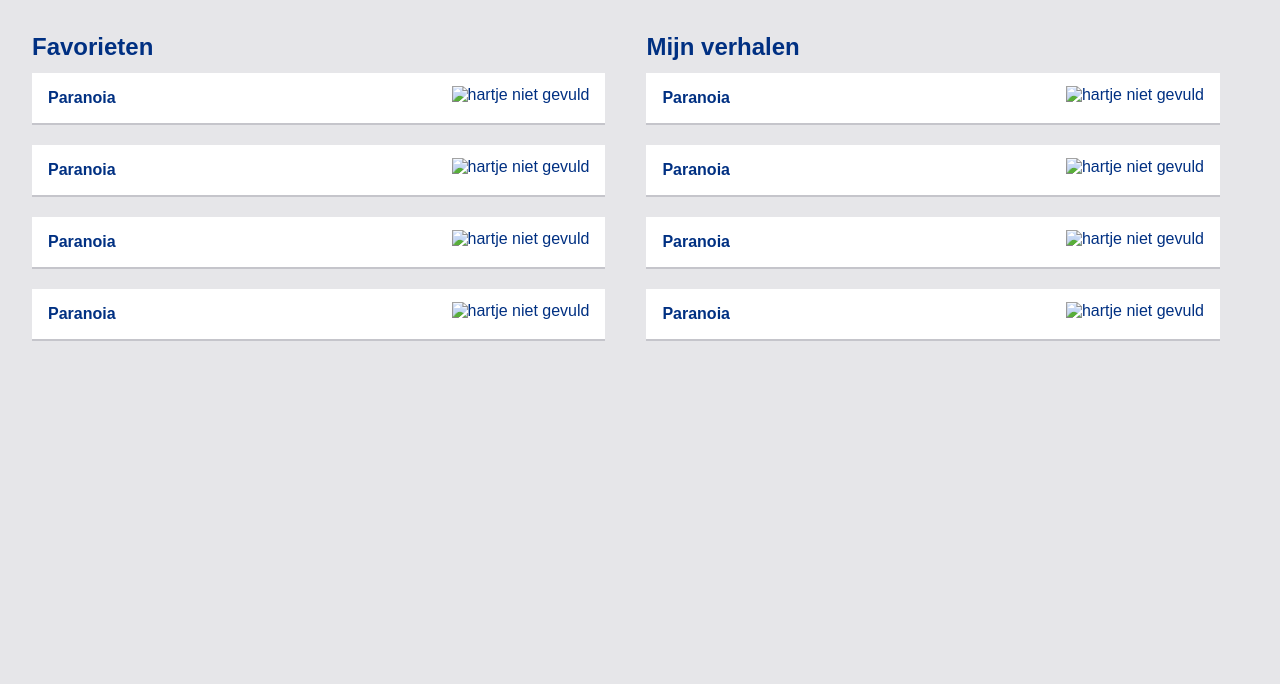
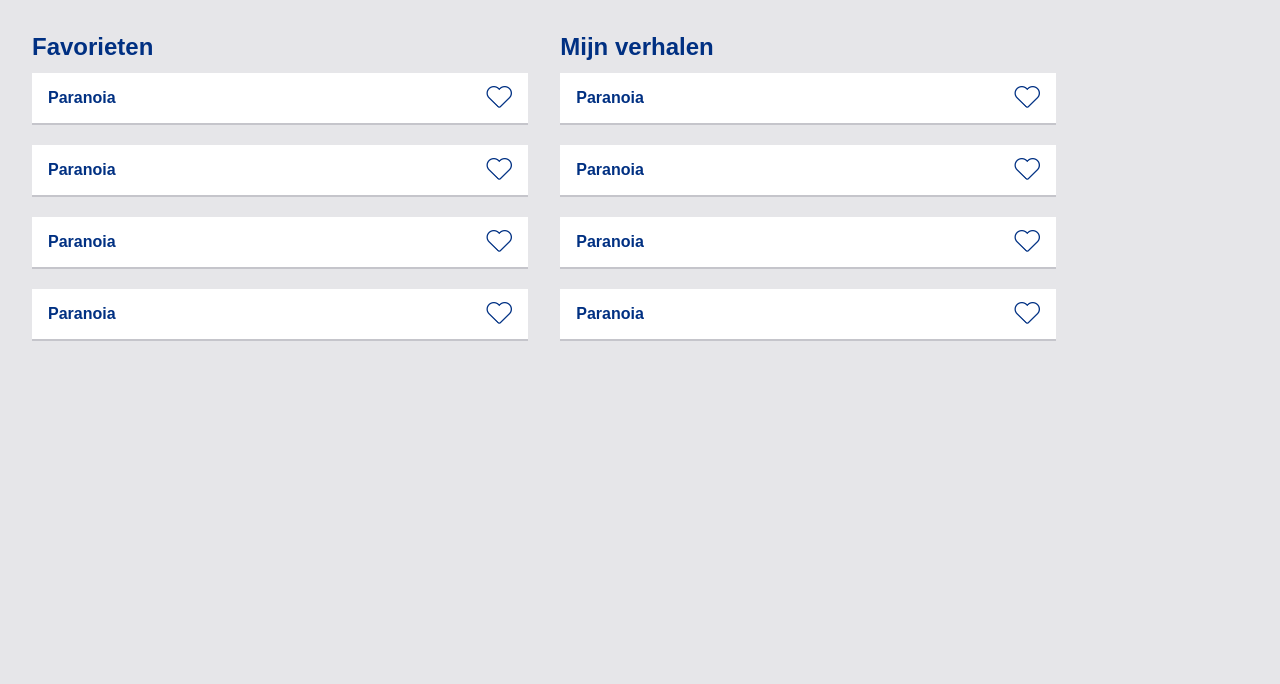
Before and after one commit to maybuzz/project-web, a plain HTML site: page static/account.html in a window 1280 px wide. Shown: the part 116-800 px from the top of the page. Drawn offline with Linux system fonts and the light colour scheme; files that its build step writes are made by us from their sources.

Commit message:
fixed structure

```diff
--- /dev/null
+++ b/js/fill.js
@@ -0,0 +1,39 @@
+/*jslint browser: true, devel: true, eqeq: true, plusplus: true, sloppy: true, vars: true, white: true*/
+
+var empty = document.querySelectorAll(".empty")
+var full = document.querySelectorAll(".full")
+var bubble = document.querySelector(".bubbleOff")
+
+for (let i = 0; i < empty.length; i++) {
+  empty[i].addEventListener('click', function(){
+    fillHeart(i)
+  })
+}
+
+function fillHeart(i) {
+    empty[i].className = "full"
+    full[i].className = "empty"
+
+    if(empty[i].className = "full"){
+      bubble.className = "bubbleOn"
+    }
+}
+
+// function bubble() {
+//   bubble.className = "bubbleOn"
+// }
+
+for (let i = 0; i < full.length; i++) {
+  full[i].addEventListener('click', function(){
+    emptyHeart(i)
+  })
+}
+
+function emptyHeart(i) {
+  empty[i].className = "empty"
+  full[i].className = "full"
+
+  if(empty[i].className = "empty"){
+    bubble.className = "bubbleOff"
+  }
+}
--- a/static/account.html
+++ b/static/account.html
@@ -4,18 +4,19 @@
     <meta charset="UTF-8">
     <meta name="viewport" content="width=device-width, initial-scale=1">
     <title>Profiel</title>
-    <link rel="stylesheet" type="text/css" href="assets/newstyle.css">
+    <link rel="stylesheet" type="text/css" href="../assets/newstyle.css">
 </head>
 <body>
   <header>
     <nav>
       <ul>
-        <li><a href="index.html"><img class="header" alt="NS logo" src="assets/images/logo1.png"></a></li>
+        <li><a href="index.html"><img class="header" alt="NS logo" src="../assets/images/icons/logo1.png"></a></li>
         <li><h1><a href="index.html">Verhalen in stijl</a></h1></li>
-        <li><a href="account.html"><img class="header" alt="profile" src="assets/images/profiel.png"></a><div id="bubble" class="bubbleOff"></div></li>
+        <li><a href="account.html"><img class="header" alt="profile" src="../assets/images/icons/profiel.png"></a><div id="bubble" class="bubbleOff"></div></li>
       </ul>
     </nav>
   </header>
+
   <main>
     <h1>Goedendag, welkom bij uw profiel</h1>
       <div>
@@ -23,51 +24,51 @@
           <h2>Favorieten</h2>
             <article>
               <h4><a href="paranoia.html">Paranoia</a></h4>
-                <img class="empty" src="assets/images/nietvol.png" alt="hartje niet gevuld">
-                <img class="full" src="assets/images/vol.png" alt="hartje gevuld">
+              <img class="empty" src="../assets/images/icons/nietvol.png" alt="hartje niet gevuld">
+              <img class="full" src="../assets/images/icons/vol.png" alt="hartje gevuld">
             </article>
             <article>
               <h4><a href="paranoia.html">Paranoia</a></h4>
-                <img class="empty" src="assets/images/nietvol.png" alt="hartje niet gevuld">
-                <img class="full" src="assets/images/vol.png" alt="hartje gevuld">
+              <img class="empty" src="../assets/images/icons/nietvol.png" alt="hartje niet gevuld">
+              <img class="full" src="../assets/images/icons/vol.png" alt="hartje gevuld">
             </article>
             <article>
               <h4><a href="paranoia.html">Paranoia</a></h4>
-                <img class="empty" src="assets/images/nietvol.png" alt="hartje niet gevuld">
-                <img class="full" src="assets/images/vol.png" alt="hartje gevuld">
+              <img class="empty" src="../assets/images/icons/nietvol.png" alt="hartje niet gevuld">
+              <img class="full" src="../assets/images/icons/vol.png" alt="hartje gevuld">
             </article>
             <article>
               <h4><a href="paranoia.html">Paranoia</a></h4>
-                <img class="empty" src="assets/images/nietvol.png" alt="hartje niet gevuld">
-                <img class="full" src="assets/images/vol.png" alt="hartje gevuld">
+              <img class="empty" src="../assets/images/icons/nietvol.png" alt="hartje niet gevuld">
+              <img class="full" src="../assets/images/icons/vol.png" alt="hartje gevuld">
             </article>
+        </section>
 
-              </section>
         <section class="blok">
           <h2>Mijn verhalen</h2>
             <article>
               <h4><a href="paranoia.html">Paranoia</a></h4>
-                    <img class="empty" src="assets/images/nietvol.png" alt="hartje niet gevuld">
-                    <img class="full" src="assets/images/vol.png" alt="hartje gevuld">
+              <img class="empty" src="../assets/images/icons/nietvol.png" alt="hartje niet gevuld">
+              <img class="full" src="../assets/images/icons/vol.png" alt="hartje gevuld">
             </article>
             <article>
               <h4><a href="paranoia.html">Paranoia</a></h4>
-                    <img class="empty" src="assets/images/nietvol.png" alt="hartje niet gevuld">
-                    <img class="full" src="assets/images/vol.png" alt="hartje gevuld">
+              <img class="empty" src="../assets/images/icons/nietvol.png" alt="hartje niet gevuld">
+              <img class="full" src="../assets/images/icons/vol.png" alt="hartje gevuld">
             </article>
             <article>
               <h4><a href="paranoia.html">Paranoia</a></h4>
-                    <img class="empty" src="assets/images/nietvol.png" alt="hartje niet gevuld">
-                    <img class="full" src="assets/images/vol.png" alt="hartje gevuld">
+              <img class="empty" src="../assets/images/icons/nietvol.png" alt="hartje niet gevuld">
+              <img class="full" src="../assets/images/icons/vol.png" alt="hartje gevuld">
             </article>
             <article>
               <h4><a href="paranoia.html">Paranoia</a></h4>
-                      <img class="empty" src="assets/images/nietvol.png" alt="hartje niet gevuld">
-                      <img class="full" src="assets/images/vol.png" alt="hartje gevuld">
+              <img class="empty" src="../assets/images/icons/nietvol.png" alt="hartje niet gevuld">
+              <img class="full" src="../assets/images/icons/vol.png" alt="hartje gevuld">
             </article>
         </section>
       </div>
   </main>
-    <script type="text/javascript" src="index.js"></script>
+  <script type="text/javascript" src="../js/fill.js"></script>
 </body>
 </html>
```
Also changed, not shown: js/options.js (renamed from js/index.js, +0 -38 lines), static/index.html (+10 -11 lines), static/paranoia.html (+7 -8 lines), static/result.html (+11 -12 lines), static/song.html (+7 -8 lines), static/verward.html (+5 -5 lines). Lines whose indentation alone changed are shown as unchanged.
